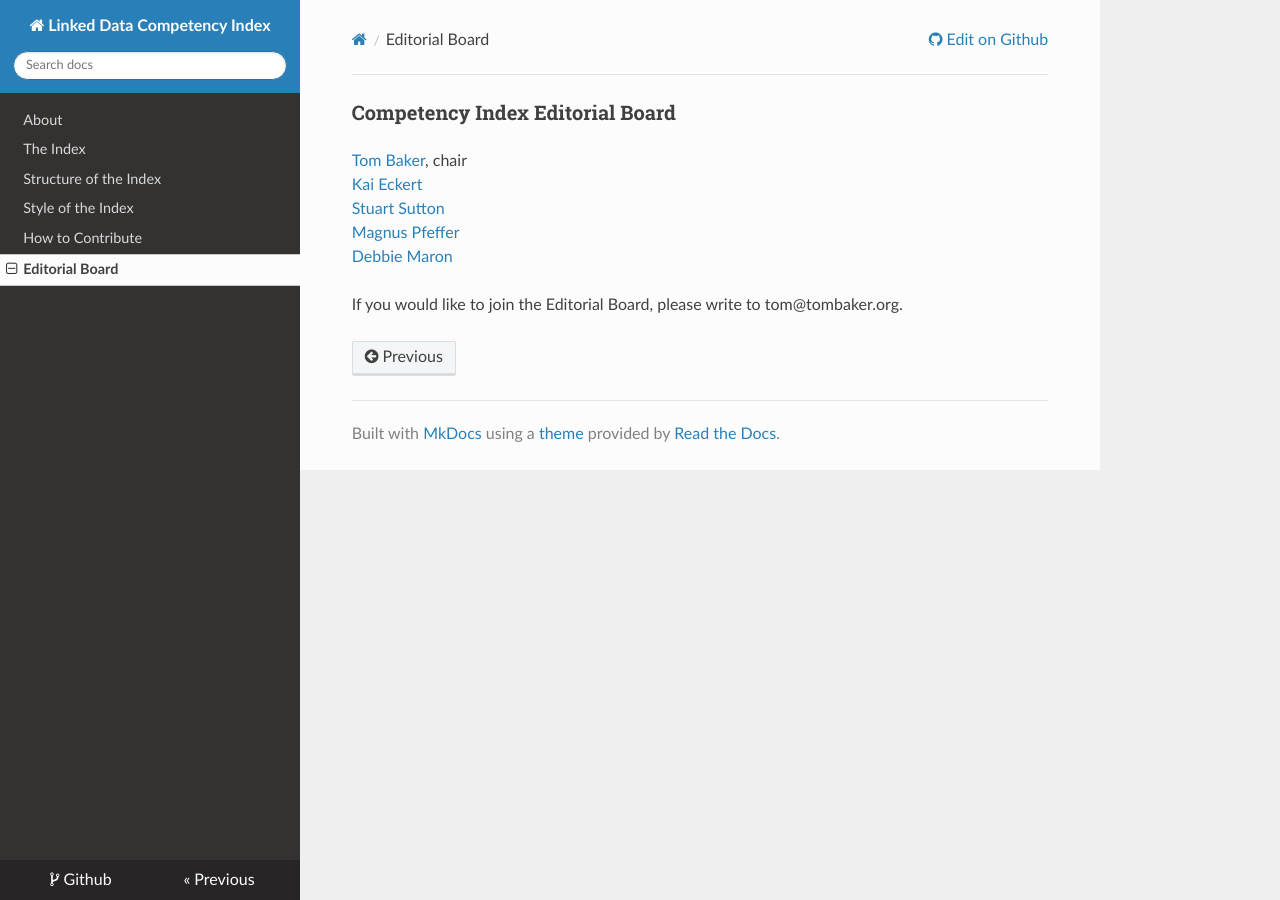
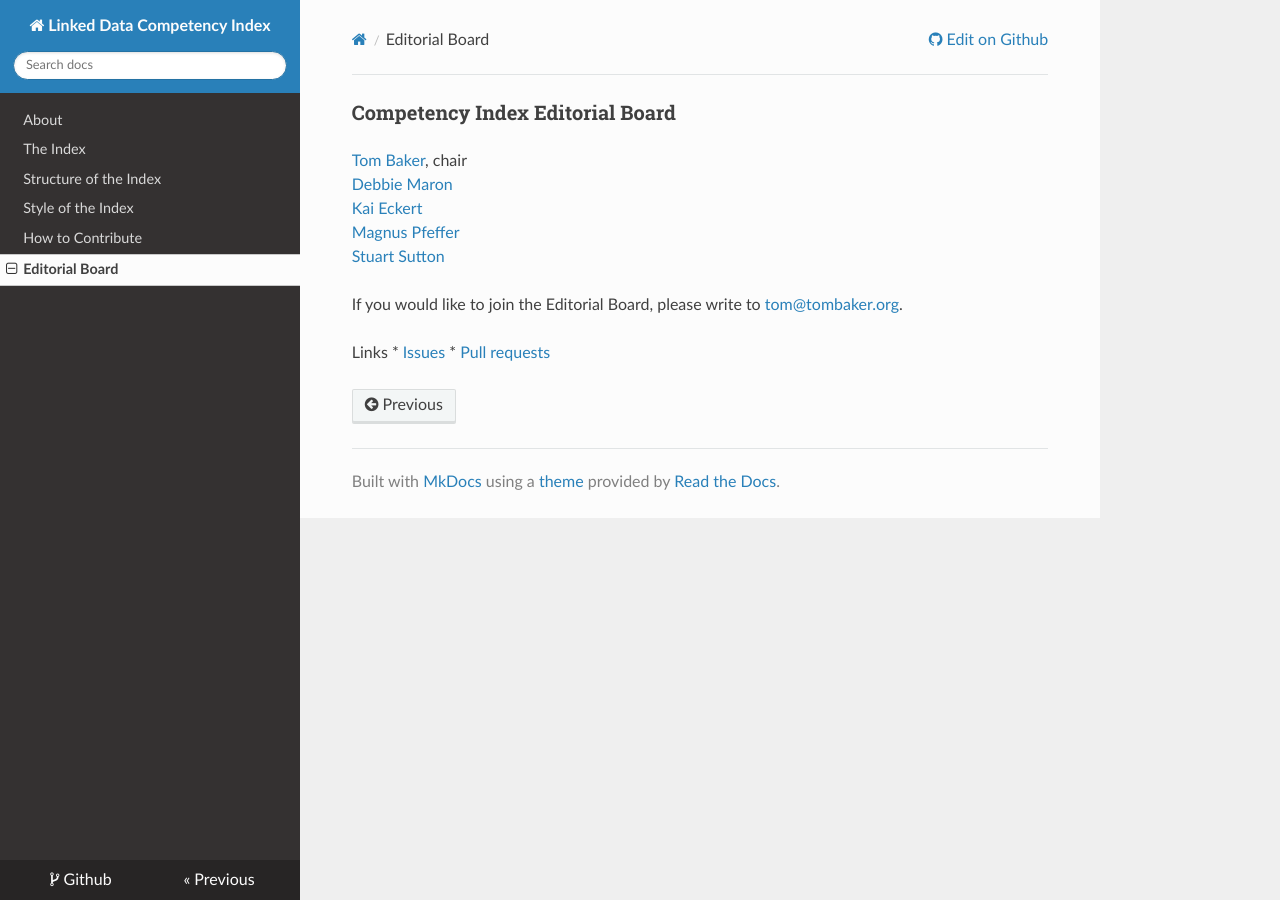
Before and after one commit to dcmi/ldci, an MkDocs documentation site: the page built from docs/board.md, in a window 1280 px wide. Built offline with MkDocs 1.6.1, drawn with Linux system fonts in a browser that asks for light colours; nearby versions of some CDN libraries; old or Windows-style settings are respelled for this version of MkDocs.

Commit message:
board.md

```diff
--- a/docs/board.md
+++ b/docs/board.md
@@ -1,9 +1,13 @@
 ### Competency Index Editorial Board
 
 [Tom Baker](https://github.com/tombaker), chair <br>
+[Debbie Maron](https://github.com/debbiem) <br>
 [Kai Eckert](https://github.com/kaiec) <br>
+[Magnus Pfeffer](https://github.com/mapfde) <br>
 [Stuart Sutton](https://github.com/stuartasutton) <br>
-[Magnus Pfeffer](https://github.com/mapfde) <br>
-[Debbie Maron](https://github.com/debbiem) <br>
 
-If you would like to join the Editorial Board, please write to tom@tombaker.org.
+If you would like to join the Editorial Board, please write to [tom@tombaker.org](mailto:tom@tombaker.org).
+
+Links
+* [Issues](https://github.com/dcmi/ldci/issues)
+* [Pull requests](https://github.com/dcmi/ldci/pulls)
```
Also changed, not shown: 1 other file.
